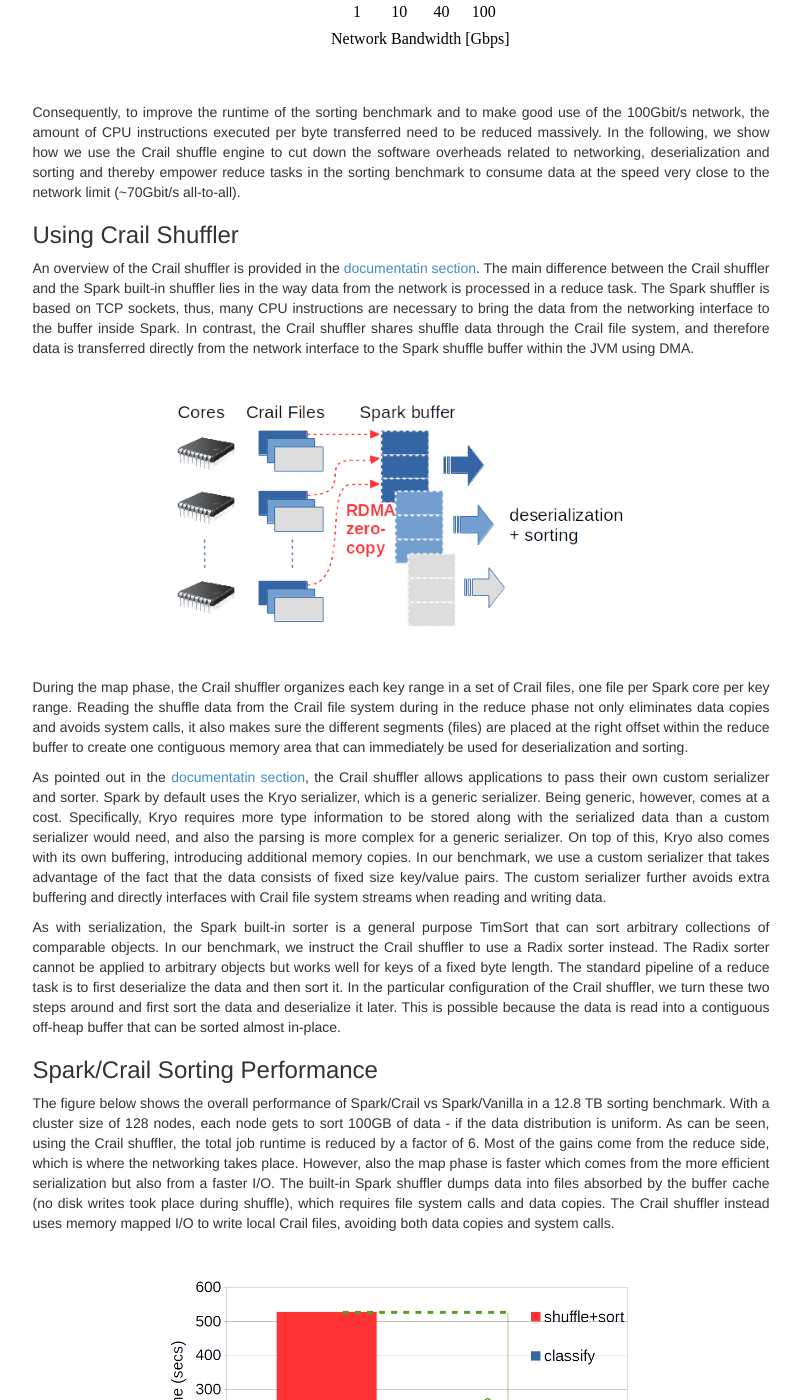
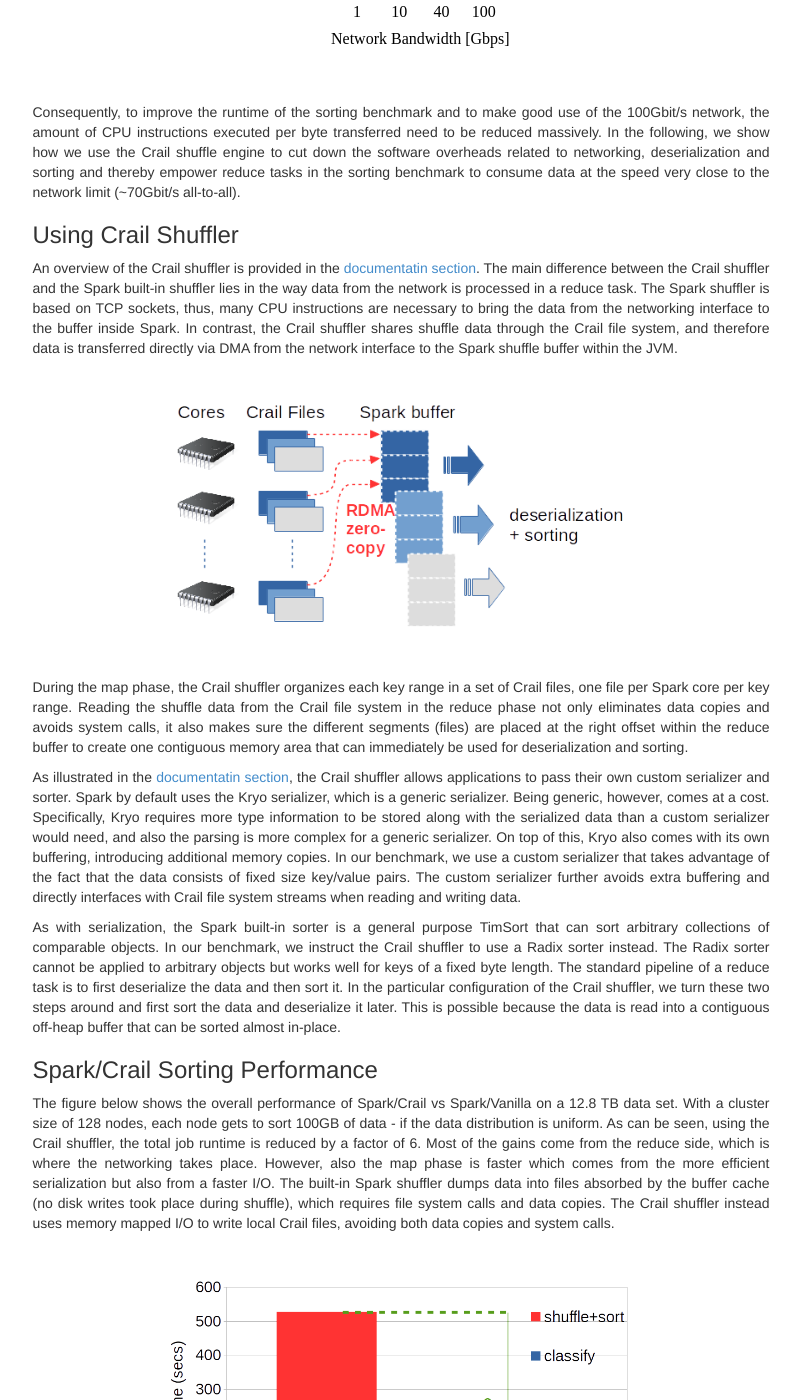
Before and after one commit to apache/incubator-crail-website, a Jekyll site: the page built from _posts/blog/2017-01-1-sorting.md, in a window 1280 px wide and 1400 px high, scrolled down 2373 px. Shown: the whole window, without its empty margins (239-1040 px from the left). Built offline with Jekyll 4.4.1, drawn with Linux system fonts in a browser that asks for light colours; comment, search, counter and statistics services are not loaded; some of the changed text lies outside the part shown.

Commit message:
Update 2017-01-1-sorting.md

```diff
--- a/_posts/blog/2017-01-1-sorting.md
+++ b/_posts/blog/2017-01-1-sorting.md
@@ -143,7 +143,7 @@
 
 <div style="text-align: justify">
 <p>
-An overview of the Crail shuffler is provided in the <a href="http://www.crail.io/docs">documentatin section</a>. The main difference between the Crail shuffler and the Spark built-in shuffler lies in the way data from the network is processed in a reduce task. The Spark shuffler is based on TCP sockets, thus, many CPU instructions are necessary to bring the data from the networking interface to the buffer inside Spark. In contrast, the Crail shuffler shares shuffle data through the Crail file system, and therefore data is transferred directly from the network interface to the Spark shuffle buffer within the JVM using DMA.
+An overview of the Crail shuffler is provided in the <a href="http://www.crail.io/docs">documentatin section</a>. The main difference between the Crail shuffler and the Spark built-in shuffler lies in the way data from the network is processed in a reduce task. The Spark shuffler is based on TCP sockets, thus, many CPU instructions are necessary to bring the data from the networking interface to the buffer inside Spark. In contrast, the Crail shuffler shares shuffle data through the Crail file system, and therefore data is transferred directly via DMA from the network interface to the Spark shuffle buffer within the JVM.
 </p>
 </div>
 
@@ -153,11 +153,11 @@
 
 <div style="text-align: justify">
 <p>
-During the map phase, the Crail shuffler organizes each key range in a set of Crail files, one file per Spark core per key range. Reading the shuffle data from the Crail file system during in the reduce phase not only eliminates data copies and avoids system calls, it also makes sure the different segments (files) are placed at the right offset within the reduce buffer to create one contiguous memory area that can immediately be used for deserialization and sorting.
+During the map phase, the Crail shuffler organizes each key range in a set of Crail files, one file per Spark core per key range. Reading the shuffle data from the Crail file system in the reduce phase not only eliminates data copies and avoids system calls, it also makes sure the different segments (files) are placed at the right offset within the reduce buffer to create one contiguous memory area that can immediately be used for deserialization and sorting.
 </p>
 
 <p>
-As pointed out in the <a href="http://www.crail.io/docs">documentatin section</a>, the Crail shuffler allows applications to pass their own custom serializer and sorter. Spark by default uses the Kryo serializer, which is a generic serializer. Being generic, however, comes at a cost. Specifically, Kryo requires more type information to be stored along with the serialized data than a custom serializer would need, and also the parsing is more complex for a generic serializer. On top of this, Kryo also comes with its own buffering, introducing additional memory copies. In our benchmark, we use a custom serializer that takes advantage of the fact that the data consists of fixed size key/value pairs. The custom serializer further avoids extra buffering and directly interfaces with Crail file system streams when reading and writing data.
+As illustrated in the <a href="http://www.crail.io/docs">documentatin section</a>, the Crail shuffler allows applications to pass their own custom serializer and sorter. Spark by default uses the Kryo serializer, which is a generic serializer. Being generic, however, comes at a cost. Specifically, Kryo requires more type information to be stored along with the serialized data than a custom serializer would need, and also the parsing is more complex for a generic serializer. On top of this, Kryo also comes with its own buffering, introducing additional memory copies. In our benchmark, we use a custom serializer that takes advantage of the fact that the data consists of fixed size key/value pairs. The custom serializer further avoids extra buffering and directly interfaces with Crail file system streams when reading and writing data.
 </p>
 <p>
 As with serialization, the Spark built-in sorter is a general purpose TimSort that can sort arbitrary collections of comparable objects. In our benchmark, we instruct the Crail shuffler to use a Radix sorter instead. The Radix sorter cannot be applied to arbitrary objects but works well for keys of a fixed byte length. The standard pipeline of a reduce task is to first deserialize the data and then sort it. In the particular configuration of the Crail shuffler, we turn these two steps around and first sort the data and deserialize it later. This is possible because the data is read into a contiguous off-heap buffer that can be sorted almost in-place.
@@ -168,7 +168,7 @@
 
 <div style="text-align: justify">
 <p>
-The figure below shows the overall performance of Spark/Crail vs Spark/Vanilla in a 12.8 TB sorting benchmark. With a cluster size of 128 nodes, each node gets to sort 100GB of data - if the data distribution is uniform. As can be seen, using the Crail shuffler, the total job runtime is reduced by a factor of 6. Most of the gains come from the reduce side, which is where the networking takes place. However, also the map phase is faster which comes from the more efficient serialization but also from a faster I/O. The built-in Spark shuffler dumps data into files absorbed by the buffer cache (no disk writes took place during shuffle), which requires file system calls and data copies. The Crail shuffler instead uses memory mapped I/O to write local Crail files, avoiding both data copies and system calls.
+The figure below shows the overall performance of Spark/Crail vs Spark/Vanilla on a 12.8 TB data set. With a cluster size of 128 nodes, each node gets to sort 100GB of data - if the data distribution is uniform. As can be seen, using the Crail shuffler, the total job runtime is reduced by a factor of 6. Most of the gains come from the reduce side, which is where the networking takes place. However, also the map phase is faster which comes from the more efficient serialization but also from a faster I/O. The built-in Spark shuffler dumps data into files absorbed by the buffer cache (no disk writes took place during shuffle), which requires file system calls and data copies. The Crail shuffler instead uses memory mapped I/O to write local Crail files, avoiding both data copies and system calls.
 </p>
 </div>
 
```
Also changed, not shown: other parts of _posts/blog/2017-01-1-sorting.md (+8 -8 lines).
